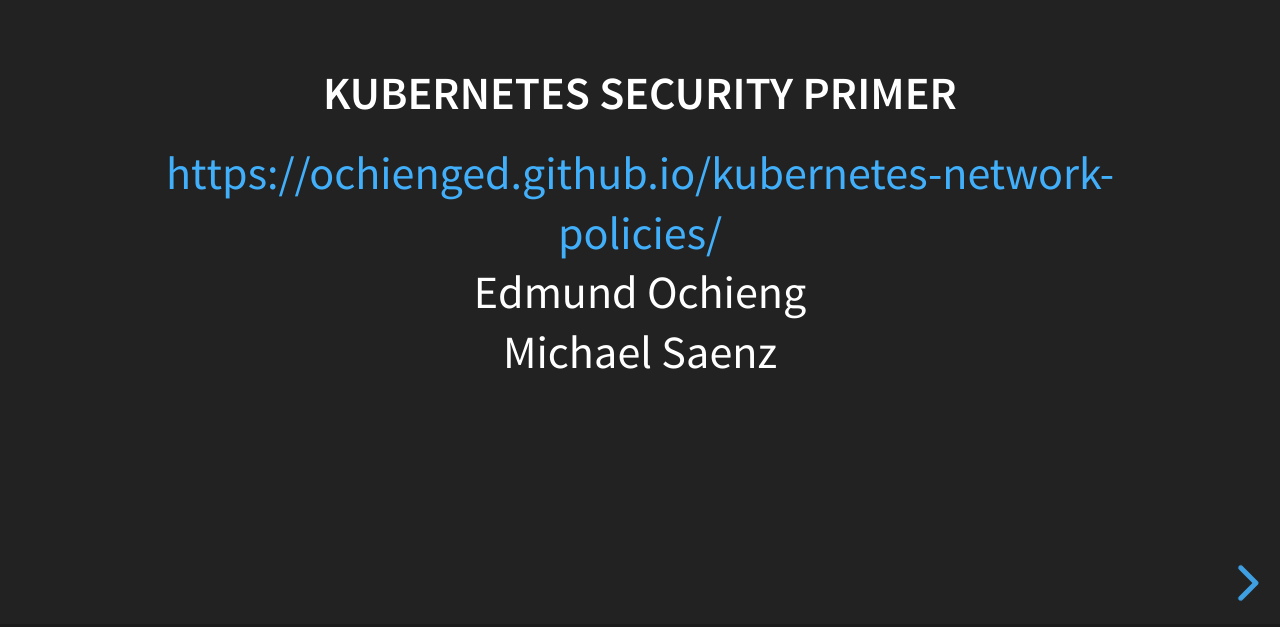
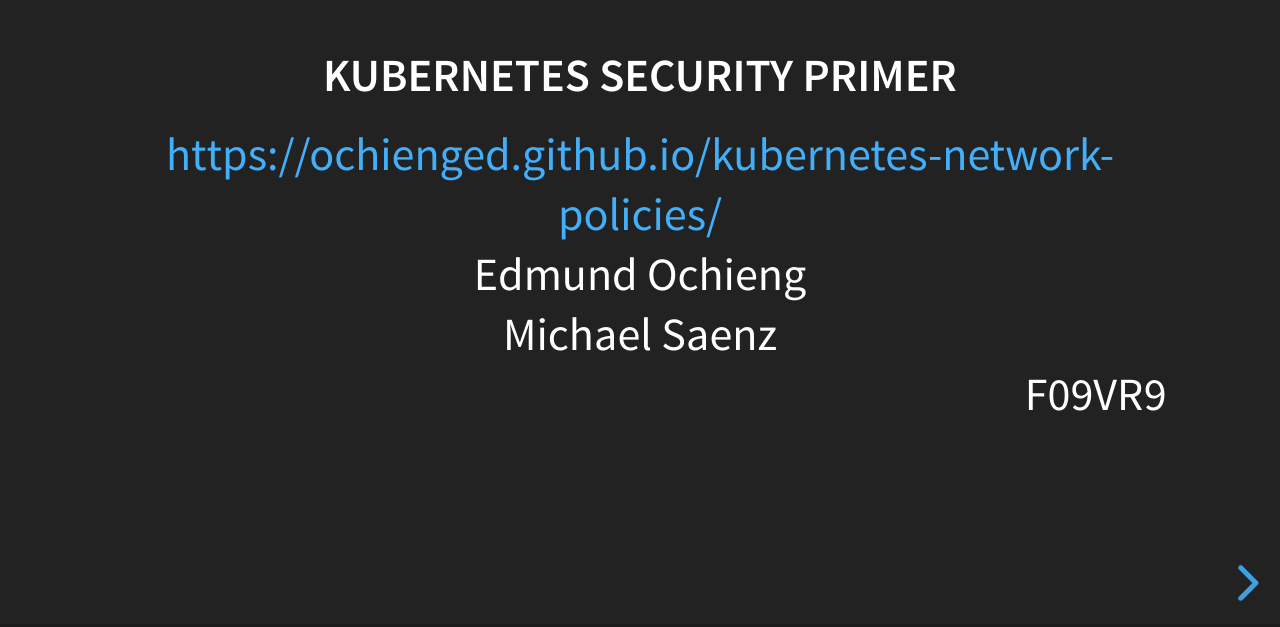
Before and after one commit to OchiengEd/kubernetes-network-policies, a website: page index.html in a window 1280 px wide. Shown: the part 173-800 px from the top of the page. Drawn offline with Linux system fonts and the light colour scheme.

```diff
--- a/index.html
+++ b/index.html
@@ -29,6 +29,7 @@
 					<a href="https://ochienged.github.io/kubernetes-network-policies/">https://ochienged.github.io/kubernetes-network-policies/</a><br />
 					Edmund Ochieng<br />
 					Michael Saenz
+					<div class="code" style="position: absolute; right: 0px; down: 0px;">F09VR9</div>
 				</section>
 
 				<section>
```
